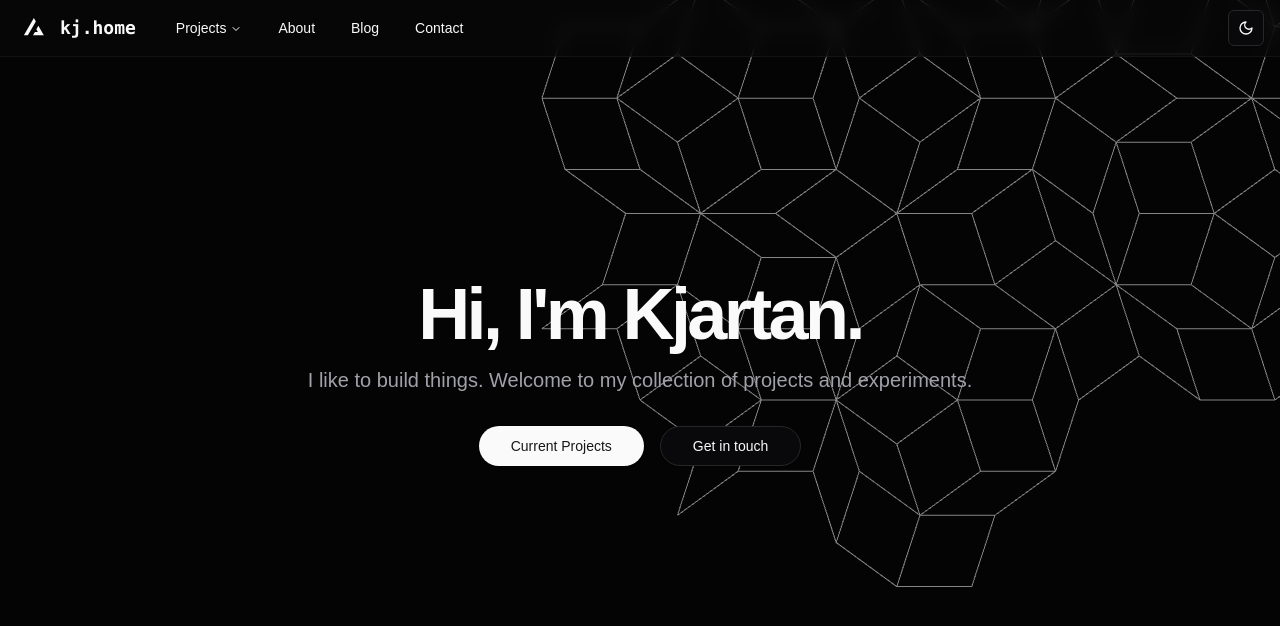
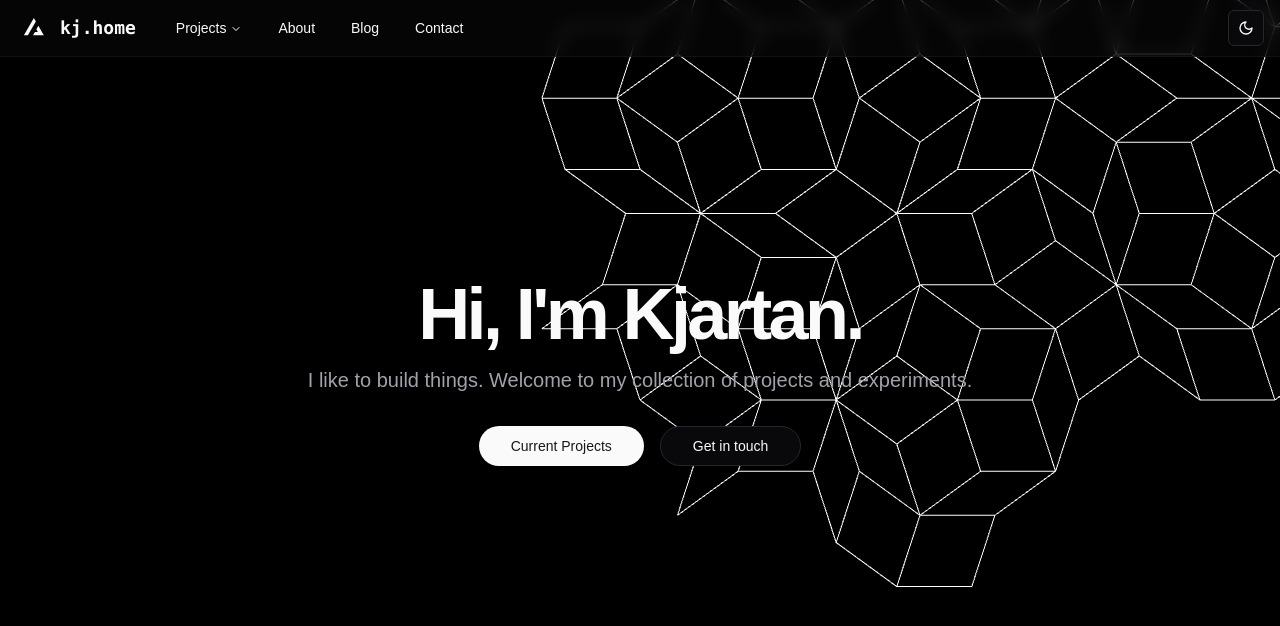
Before and after one commit to KjartanE/Kj.Home, a Next.js app in the folder home/: page / in a window 1280 px wide. Shown: the top 626 px of the page. Built offline with nearby package versions, Linux system fonts and the light colour scheme.

Commit message:
background hold on page change

```diff
--- a/home/package.json
+++ b/home/package.json
@@ -5,7 +5,7 @@
   "scripts": {
     "dev": "next dev --turbopack -p 4444 --turbo",
     "build": "next build",
-    "start": "next start",
+    "start": "next start -p 4444",
     "lint": "bunx eslint .",
     "format": "prettier --check --ignore-path .gitignore .",
     "format:fix": "prettier --write --ignore-path .gitignore ."
--- a/home/src/app/layout.tsx
+++ b/home/src/app/layout.tsx
@@ -2,13 +2,13 @@ import type { Metadata } from "next";
 import "./globals.css";
 import { ThemeProvider } from "../components/providers/theme-provider";
 import { Header } from "@/components/layout/header";
-import BackgroundLayout from "@/components/layouts/BackgroundLayout";
+import { BackgroundLayout } from "@/components/layout/background-layout";
 
 export const metadata: Metadata = {
   title: "kj.home",
   description: "kj.home",
   icons: {
-    icon: "/favicon.svg"
+    icon: "/favicon.ico"
   }
 };
 
--- /dev/null
+++ b/home/src/components/layout/background-layout.tsx
@@ -0,0 +1,13 @@
+"use client";
+
+import PenroseLSystemRenderer from "../penrose/PenroseLSystemRenderer";
+
+
+export function BackgroundLayout({ children }: { children: React.ReactNode }) {
+  return (
+    <>
+      <PenroseLSystemRenderer />
+      <div className="relative z-20">{children}</div>
+    </>
+  );
+}
--- a/home/src/components/layout/header.tsx
+++ b/home/src/components/layout/header.tsx
@@ -1,15 +1,11 @@
 "use client";
 
-import { Terminal } from "lucide-react";
-import Image from "next/image";
-import Link from "next/link";
-import { useRouter } from "next/navigation";
 import HomeLogo from "@/assets/icons/HomeLogo";
 import { NavMenu } from "./nav-menu";
 import { ModeToggle } from "./mode-toggle";
+import Link from "next/link";
+
 export const Header = () => {
-  const router = useRouter();
-
   return (
     <header className="fixed top-0 z-50 w-full border-b border-border/40 bg-background/95 backdrop-blur supports-[backdrop-filter]:bg-background/60">
       <div className="flex h-14 items-center justify-between px-4">
--- a/home/src/components/layout/nav-menu.tsx
+++ b/home/src/components/layout/nav-menu.tsx
@@ -17,7 +17,7 @@ import HomeLogo from "@/assets/icons/HomeLogo";
 
 export function NavMenu() {
   return (
-    <NavigationMenu>
+    <NavigationMenu className="relative z-30">
       <NavigationMenuList>
         <NavigationMenuItem>
           <NavigationMenuTrigger className="bg-transparent">Projects</NavigationMenuTrigger>
--- a/home/src/components/penrose/PenroseLSystemRenderer.tsx
+++ b/home/src/components/penrose/PenroseLSystemRenderer.tsx
@@ -12,9 +12,8 @@ import { ThreeCleanup } from "@/lib/three/cleanup";
 const PenroseLSystemRenderer: React.FC = () => {
   const containerRef = useRef<HTMLDivElement>(null);
   const animationFrameRef = useRef<number | null>(null);
-  const lastRenderTimeRef = useRef<number>(0);
   const isInitializedRef = useRef(false);
-
+  const frameCountRef = useRef(0);
   const sceneRef = useRef<{
     scene: THREE.Scene;
     camera: THREE.PerspectiveCamera;
@@ -39,7 +38,6 @@ const PenroseLSystemRenderer: React.FC = () => {
 
     let isPageVisible = true;
     let lastTime: number | null = null;
-    let frameCount = 0;
 
     const { scene, camera, renderer, resize } = new PenroseScene();
     sceneRef.current = { scene, camera, renderer, resize };
@@ -75,7 +73,7 @@ const PenroseLSystemRenderer: React.FC = () => {
         }
 
         accumulatedTime -= renderInterval;
-        frameCount++;
+        frameCountRef.current++;
       }
 
       if (shouldRender) {
@@ -135,7 +133,7 @@ const PenroseLSystemRenderer: React.FC = () => {
     };
   }, [theme.resolvedTheme, penroseLSystem, penroseManager]);
 
-  return <div ref={containerRef} className="fixed inset-0 top-0 z-10" />;
+  return <div ref={containerRef} className="fixed inset-0 top-0 -z-10" />;
 };
 
 export default memo(PenroseLSystemRenderer);
```
